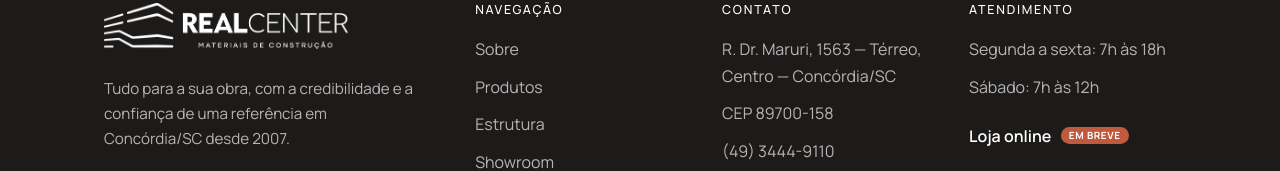
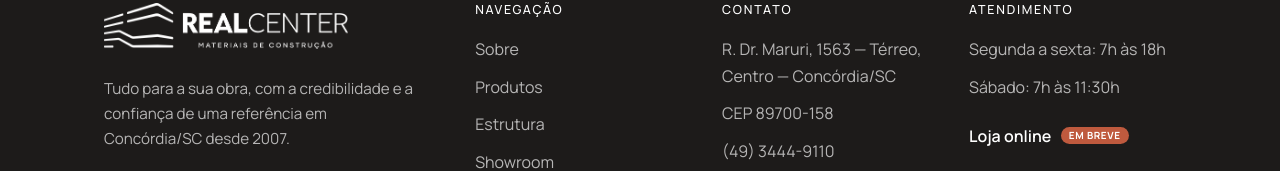
Before and after one commit to LuisBergozza/Realcenterconcordia, a Next.js app: page / in a window 1280 px wide. Shown: the part 8570-8741 px from the top of the page. Built offline with nearby package versions, Linux system fonts and the light colour scheme.

Commit message:
Update Footer.jsx

```diff
--- a/components/Footer.jsx
+++ b/components/Footer.jsx
@@ -48,7 +48,7 @@ export default function Footer() {
           <h3>Atendimento</h3>
           <ul>
             <li>Segunda a sexta: 7h às 18h</li>
-            <li>Sábado: 7h às 12h</li>
+            <li>Sábado: 7h às 11:30h</li>
           </ul>
           <span className="footer__online" aria-disabled="true">
             Loja online <span className="badge">Em breve</span>
```
